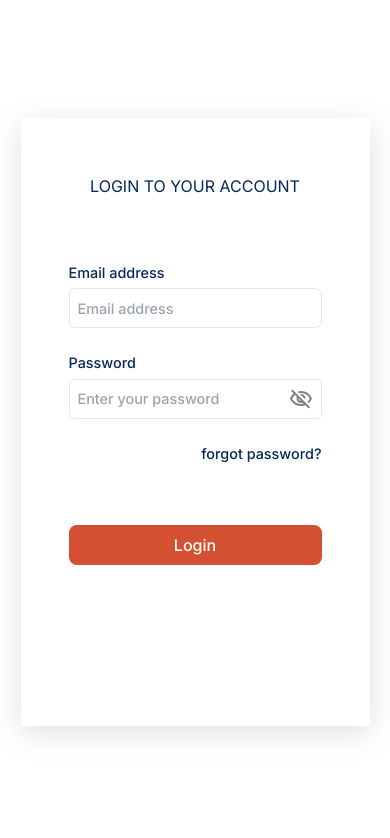
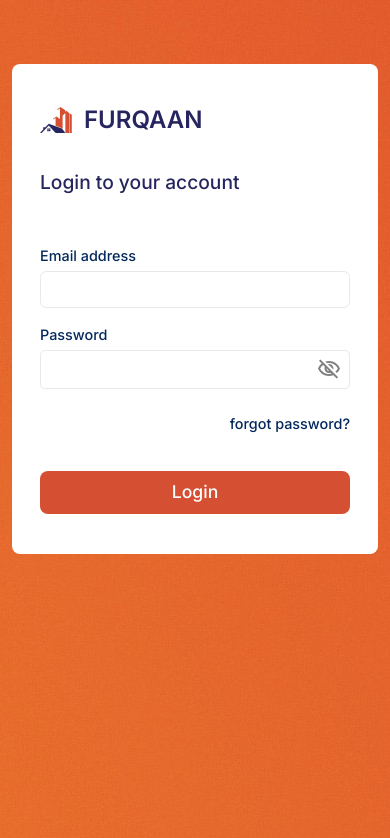
Before and after one commit to hanad124/furqaan-constructions-system, a Next.js app: page /login in a window 390 px wide. Shown: the top 838 px of the page. Built offline with nearby package versions, Linux system fonts and the light colour scheme; no server answers; the database is empty; sample sign-in values are in the browser's storage.

Commit message:
Updated & modified the login form UI

```diff
--- a/app/login/login.scss
+++ b/app/login/login.scss
@@ -1,38 +1,15 @@
 .login {
   position: relative;
-  width: 100%;
+  // width: 100%;
   height: 100vh;
-  display: flex;
-  justify-content: center;
-  align-items: center;
+  // display: flex;
+  // justify-content: center;
+  // align-items: center;
+  background: url("../../public/assets/login-bg.jpg") no-repeat center center;
 
-  &-cols {
-    width: 100%;
-    padding: 1.5rem 0;
-    display: flex;
-    align-items: center;
-    box-shadow: rgba(100, 100, 111, 0.2) 0px 7px 29px 0px;
-    position: relative;
-
-    &-2 {
-      background-color: #fff;
-      height: 100%;
-      width: 27rem;
-      color: #0b63e5;
-      border-top-right-radius: 0.3rem;
-      border-bottom-right-radius: 0.3rem;
-
-      h1 {
-        text-transform: uppercase;
-        text-align: center;
-        margin-top: 2rem;
-        font-size: 1.2rem;
-        color: #04285c;
-      }
-
+  &-cols-2 {
     .form {
-        padding: 0 3rem;
-        margin-top: 5rem;
+      margin-top: 3rem;
 
       p {
         font-size: 0.9rem;
@@ -42,7 +19,7 @@
       }
 
       .password {
-          margin-top: 1.5rem;
+        margin-top: 1rem;
       }
 
       input {
@@ -102,7 +79,7 @@
       margin-top: 2rem;
       width: 100%;
       // background-color: #0b63e5;
-        padding: .5rem 0;
+      padding: 0.5rem 0;
       color: #fff;
       border-radius: 0.5rem;
       border: none;
@@ -122,100 +99,3 @@
     }
   }
 }
-
-  @media only screen and (max-width: 768px) {
-    &-cols {
-      flex-direction: column;
-
-      &-1 {
-        height: 30rem;
-        width: 100%;
-        border-bottom-left-radius: 0.3rem;
-        border-top-right-radius: 0.3rem;
-      }
-
-      &-2 {
-        height: 30rem;
-        width: 100%;
-        border-top-left-radius: 0.3rem;
-        border-bottom-right-radius: 0.3rem;
-
-        h1 {
-          margin-top: 1.5rem;
-        }
-
-        .form {
-          margin-top: 2.5rem;
-        }
-
-        .submit-login {
-          margin-top: 3rem;
-        }
-      }
-    }
-  }
-
-  @media only screen and (max-width: 480px) {
-    &-cols {
-      &-1 {
-        height: 25rem;
-        width: 100%;
-
-        .logo {
-          margin-top: 7rem;
-
-          img {
-            width: 3rem;
-          }
-        }
-
-        .col1-title {
-          font-size: 1.1rem;
-        }
-
-        .col1-desc {
-          font-size: 0.9rem;
-          margin: 0 2rem;
-          margin-top: 0.8rem;
-        }
-      }
-
-      &-2 {
-        height: 35rem;
-        width: 100%;
-
-        h1 {
-          margin-top: 2rem;
-          font-size: 1rem;
-        }
-
-        .form {
-          margin-top: 4rem;
-
-          p {
-            font-size: 0.9rem;
-          }
-
-          input {
-            height: 2.5rem;
-            font-size: 0.9rem;
-          }
-
-          .passWrapper {
-            height: 2.5rem;
-          }
-
-          .error {
-            font-size: 0.7rem;
-            margin-right: 1rem;
-          }
-        }
-
-        .submit-login {
-          margin-top: 3.5rem;
-          font-size: 1rem;
-        }
-      }
-    }
-  }
-}
--- a/app/login/page.tsx
+++ b/app/login/page.tsx
@@ -4,6 +4,7 @@ import "./login.scss";
 import { useState, useContext } from "react";
 import Link from "next/link";
 import Image from "next/image";
+import logo from "@/public/assets/logo.svg";
 import RemoveRedEyeOutlinedIcon from "@mui/icons-material/RemoveRedEyeOutlined";
 import VisibilityOffOutlinedIcon from "@mui/icons-material/VisibilityOffOutlined";
 import { useRouter } from "next/navigation";
@@ -80,16 +81,31 @@ const Login = () => {
   return (
     <div className="login">
       <div className="login-container">
-        <div className="login-cols">
-          <div className="login-cols-2">
-            <h1>Login to your account</h1>
+        <div className="login-cols flex justify-center items-center h-full w-full">
+          <div className="login-cols-2 bg-white w-full mx-3 md:max-0 mt-16 md:mt-32 px-7 py-10 md:w-[25rem] rounded-lg">
+            <div className="flex items-center  gap-3">
+              <Image
+                src={logo}
+                width={500}
+                height={500}
+                alt="logo"
+                className="w-8"
+              />
+              <h1 className="text-2xl font-semibold text-[#27255F] uppercase">
+                Furqaan
+              </h1>
+            </div>
+
+            <h2 className="text-left mt-[2rem]  text-[1.2rem] font-medium text-[#27255F]">
+              Login to your account
+            </h2>
             <form className="form" onSubmit={handleLogin}>
               <p className="name">Email address</p>
               <input
                 type="email"
                 id="txtEmail"
                 required
-                placeholder="Email address"
+                // placeholder="Email address"
                 value={email}
                 onChange={(e) => setEmail(e.target.value)}
                 onBlur={handleEmailBlur}
@@ -101,7 +117,7 @@ const Login = () => {
                   type={showPassword ? "text" : "password"}
                   id="txtPass"
                   required
-                  placeholder="Enter your password"
+                  // placeholder="Enter your password"
                   value={password}
                   onChange={(e) => setPassword(e.target.value)}
                   onBlur={handlePasswordBlur}
```
Also changed, not shown: public/assets/login-bg.jpg (added), public/assets/logo.svg (added). Lines whose indentation alone changed are shown as unchanged.
